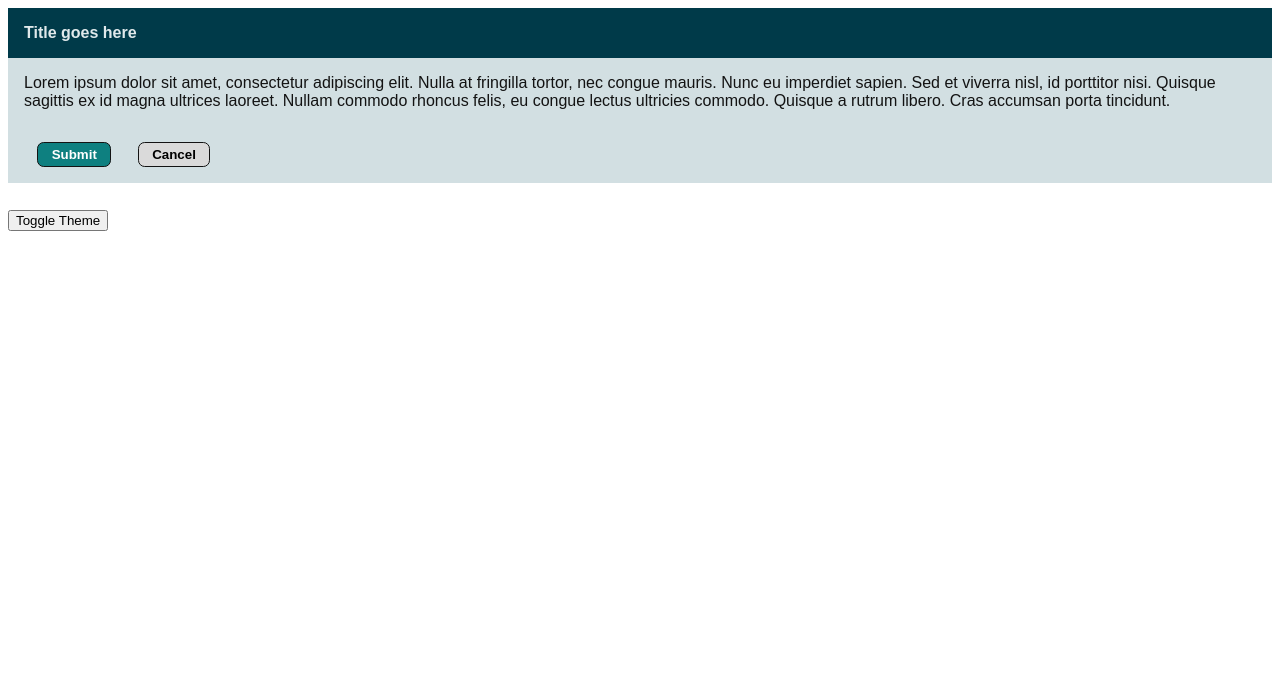
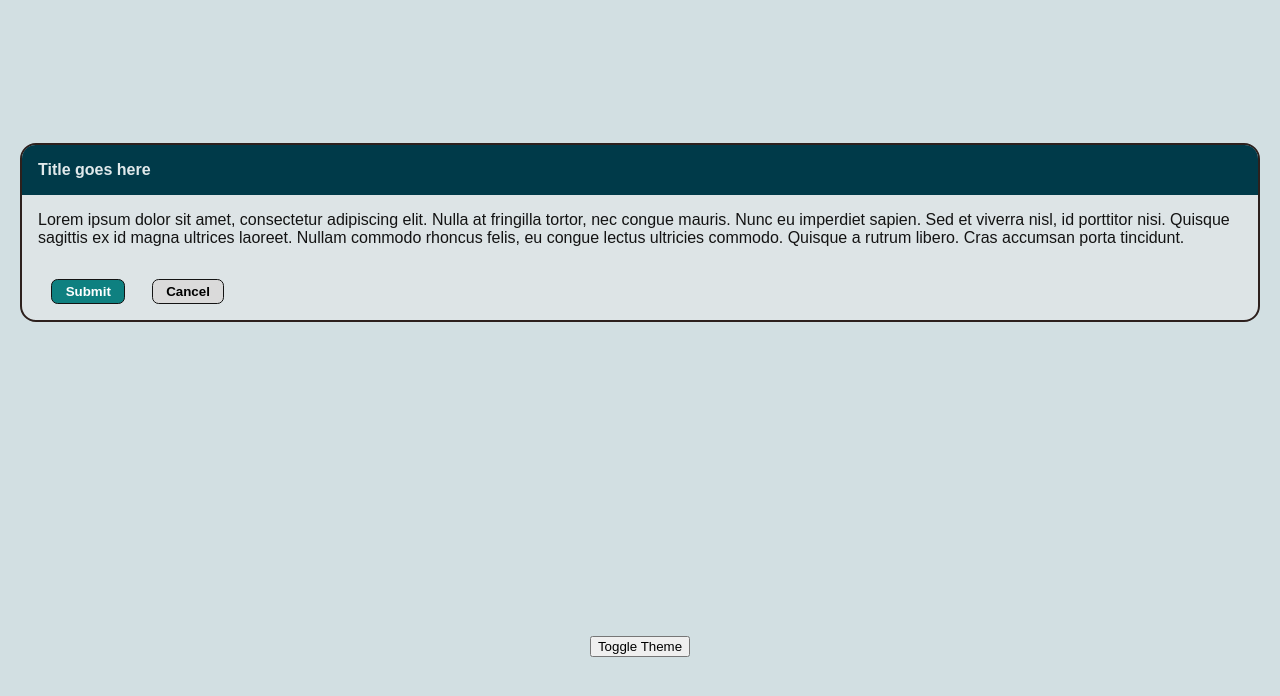
Before and after one commit to keykay/sass-scss, an Angular app: page / in a window 1280 px wide. Shown: the top 696 px of the page. Built offline with nearby package versions, Linux system fonts and the light colour scheme.

Commit message:
background color

```diff
--- a/src/app/app.component.html
+++ b/src/app/app.component.html
@@ -1,4 +1,4 @@
-<div [ngClass]="theme">
+<div [ngClass]="theme" class="main-container">
     <app-my-panel></app-my-panel>
     <button type="button" (click)="toggleTheme()">Toggle Theme</button>
 </div>
--- a/src/app/app.component.scss
+++ b/src/app/app.component.scss
@@ -1,3 +1,21 @@
+.main-container {
+  position: fixed;
+  top: 0;
+  left: 0;
+  right: 0;
+  bottom: 0;
+  overflow: auto;
+  display: flex;
+  flex-flow: column;
+  flex-wrap: nowrap;
+  justify-content: space-around;
+  align-items: center;
+
+  > app-my-panel {
+    margin: 0 20px;
+  }
+}
+
 button {
   margin-top: 2em;
 }
--- a/src/sass/template.scss
+++ b/src/sass/template.scss
@@ -1,5 +1,7 @@
 .my-panel {
   padding: 0;
+  border: 2px solid gray;
+  border-radius: 1em;
 
   > .my-panel-header,
   > .my-panel-body,
@@ -9,6 +11,8 @@
 
   > .my-panel-header {
     font-weight: bold;
+    border-top-left-radius: 0.85em;
+    border-top-right-radius: 0.85em;
   }
 
   > .my-panel-footer button {
--- a/src/sass/theming.scss
+++ b/src/sass/theming.scss
@@ -1,4 +1,5 @@
 @mixin apply-theme($palette) {
+
   $primary: map-get($palette, "primary");
   $primary-contrast: map-get(map-get($palette, "contrast"), "primary");
   $secondary: map-get($palette, "secondary");
@@ -6,8 +7,13 @@
   $background: map-get($palette, "background");
   $background-contrast: map-get(map-get($palette, "contrast"), "background");
 
+  &.main-container {
+    background-color: $background;
+  }
+
   .my-panel {
-    background-color: $background;
+    background-color: scale-color($color: $background, $saturation: -30%, $lightness: 20%);
+    border-color: invert($background);
 
     > .my-panel-header {
       background-color: $primary;
--- a/src/styles.scss
+++ b/src/styles.scss
@@ -1,6 +1,6 @@
-@import "~src/sass/palettes";
-@import "~src/sass/template";
-@import "~src/sass/theming";
+@import "sass/palettes";
+@import "sass/template";
+@import "sass/theming";
 
 body {
     font-family: Arial, Helvetica, sans-serif;
```
Also changed, not shown: src/app/components/my-panel/my-panel.component.ts (line endings or trailing spaces).
